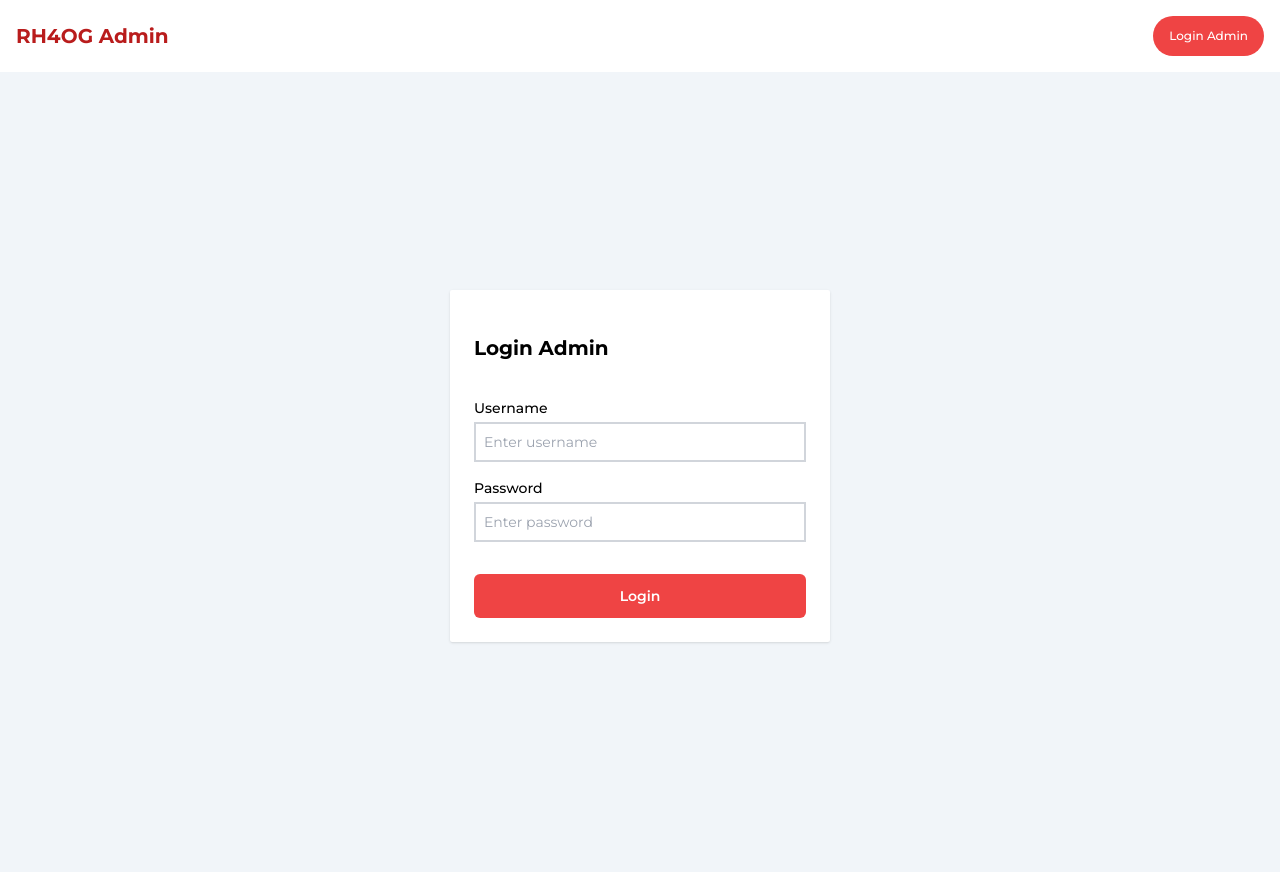
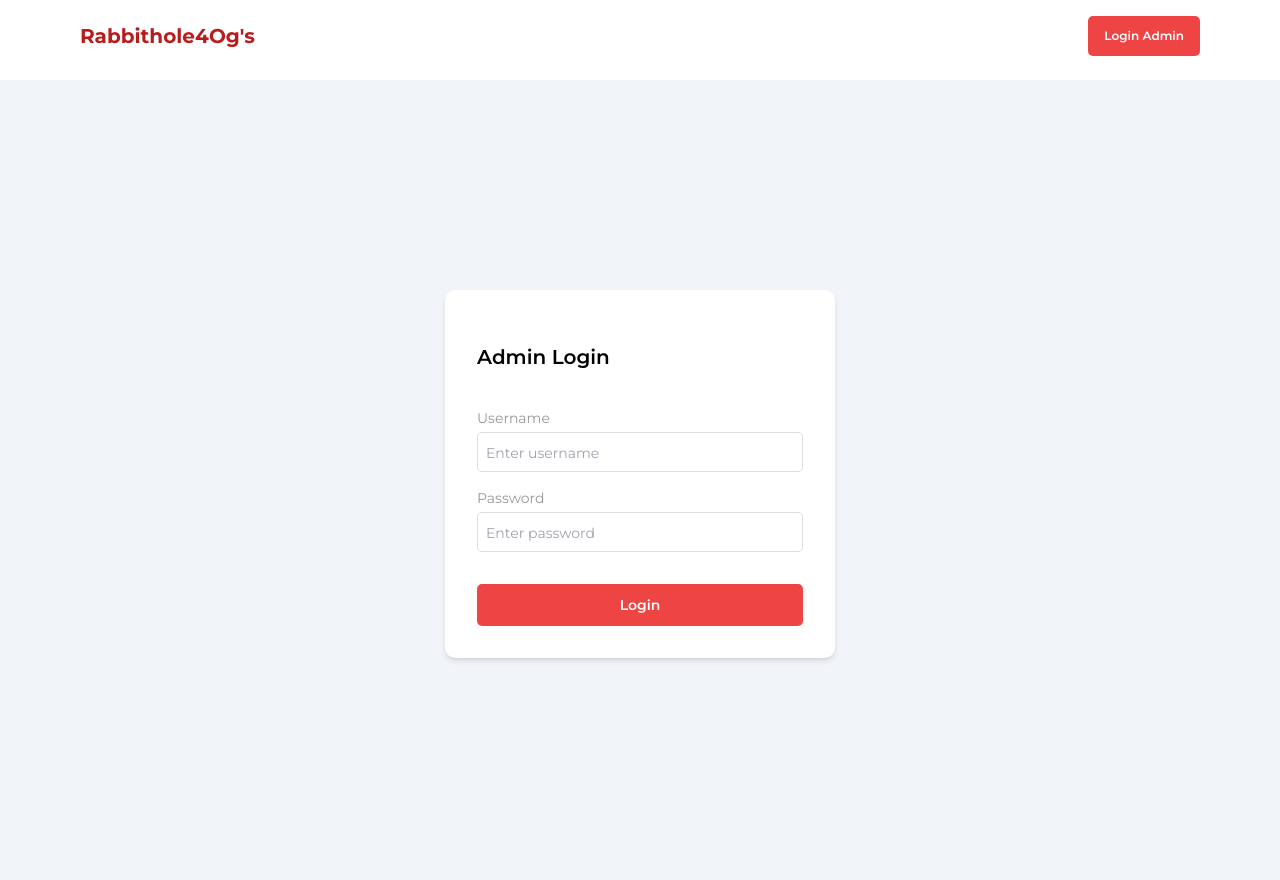
Before and after one commit to vulpes231/rabbit-admin, a React (Vite) app: page / in a window 1280 px wide. Built offline with nearby package versions, Linux system fonts and the light colour scheme.

Commit message:
redesign

```diff
--- a/package.json
+++ b/package.json
@@ -13,6 +13,7 @@
     "@reduxjs/toolkit": "^2.2.5",
     "autoprefixer": "^10.4.19",
     "axios": "^1.7.2",
+    "framer-motion": "^12.20.1",
     "postcss": "^8.4.38",
     "react": "^18.3.1",
     "react-dom": "^18.3.1",
--- /dev/null
+++ b/src/components/Erromodal.jsx
@@ -0,0 +1,18 @@
+import React from "react";
+import { CgClose } from "react-icons/cg";
+
+const Errormodal = ({ errorText }) => {
+	return (
+		<div className="p-4 fixed top-[80px] right-[10px] text-red-500 z-[1000] bg-white w-[280px] shadow-md rounded-[10px]">
+			<div className="flex flex-col items-center justify-center gap-2">
+				<CgClose className="w-8 h-8 text-red-500" />
+				<span className="flex flex-col items-center">
+					<h3 className="font-bold text-[14px] leading-[22px]">Success.</h3>
+					<h5 className="text-[13px] font-medium">{errorText}</h5>
+				</span>
+			</div>
+		</div>
+	);
+};
+
+export default Errormodal;
--- a/src/components/Forminput.jsx
+++ b/src/components/Forminput.jsx
@@ -9,7 +9,7 @@ const Forminput = ({ type, placeHolder, value, handleChange, name }) => {
 			value={value}
 			onChange={handleChange}
 			name={name}
-      className="w-full outline-none border-2 p-2 border-gray-300 placeholder:text-sm placeholder:font-thin focus:outline-red-500 focus:border-none"
+			className="w-full outline-none p-2 h-[40px] border border-[#dedede] placeholder:text-[14px] placeholder:font-thin focus:outline-red-500/50 focus:border-none text-[16px] text-[#000000] rounded-[5px]"
 		/>
 	);
 };
--- /dev/null
+++ b/src/components/Loadinmodal.jsx
@@ -0,0 +1,23 @@
+import { motion } from "framer-motion";
+import React from "react";
+
+const Loadinmodal = ({ loadingText }) => {
+	return (
+		<section className="w-full h-screen fixed left-0 top-0 flex items-center justify-center bg-black/50">
+			<div className="flex flex-col items-center gap-4">
+				<motion.div
+					className="w-12 h-12 rounded-full border-4 border-red-500 border-t-transparent"
+					animate={{ rotate: 360 }}
+					transition={{
+						duration: 1,
+						repeat: Infinity,
+						ease: "linear",
+					}}
+				/>
+				<h3 className="text-white">{loadingText}...</h3>
+			</div>
+		</section>
+	);
+};
+
+export default Loadinmodal;
--- a/src/components/Navbar.jsx
+++ b/src/components/Navbar.jsx
@@ -11,16 +11,16 @@ const Navbar = () => {
 	};
 
 	return (
-    <header className="w-full isolate top-0 bg-white">
-      <nav className="p-4 flex justify-between items-center">
-        <h1 className="font-bold text-xl text-red-700">RH4OG Admin</h1>
+		<header className="w-full h-[80px] isolate top-0 bg-white">
+			<nav className="py-4 px-20 flex justify-between items-center ">
+				<h1 className="font-bold text-xl text-red-700">Rabbithole4Og's</h1>
 				<div className="flex items-center gap-6">
 					<ul className="hidden lg:flex items-center gap-4">
 						{links.map((lnk) => {
 							return (
 								<li key={lnk.id}>
 									<Link
-                    className="inline-flex px-4 py-3 bg-red-500 text-white font-medium text-xs rounded-3xl hover:bg-red-700"
+										className="inline-flex px-4 py-3 bg-red-500 text-white font-semibold text-xs rounded-[5px] hover:bg-red-600"
 										to={lnk.path}
 									>
 										{lnk.title}
@@ -29,12 +29,12 @@ const Navbar = () => {
 							);
 						})}
 					</ul>
-          <button
+					{/* <button
 						className="text-xl font-semibold p-1 sm:hidden"
 						onClick={handleToggle}
 					>
 						{!toggle ? <MdMenu /> : <MdClose />}
-          </button>
+					</button> */}
 				</div>
 			</nav>
 		</header>
--- /dev/null
+++ b/src/components/Successmodal.jsx
@@ -0,0 +1,18 @@
+import React from "react";
+import { FaCheckCircle } from "react-icons/fa";
+
+const Successmodal = ({ successText }) => {
+	return (
+		<div className="p-4 fixed top-[80px] right-[10px] text-green-500 z-[1000] bg-white w-[280px] shadow-md rounded-[10px]">
+			<div className="flex flex-col items-center justify-center gap-2">
+				<FaCheckCircle className="w-8 h-8 text-green-500" />
+				<span className="flex flex-col items-center">
+					<h3 className="font-bold text-[14px] leading-[22px]">Success.</h3>
+					<h5 className="text-[13px] font-medium">{successText}</h5>
+				</span>
+			</div>
+		</div>
+	);
+};
+
+export default Successmodal;
--- a/src/components/index.jsx
+++ b/src/components/index.jsx
@@ -3,6 +3,15 @@ import Content from "./Content";
 import Section from "./Section";
 import Formdiv from "./Formdiv";
 import Forminput from "./Forminput";
-// import Authnav from "./Authnav";
+import Loadinmodal from "./Loadinmodal";
+import Successmodal from "./Successmodal";
 
-export { Navbar, Content, Section, Formdiv, Forminput };
+export {
+	Navbar,
+	Content,
+	Section,
+	Formdiv,
+	Forminput,
+	Loadinmodal,
+	Successmodal,
+};
--- a/src/constants/index.js
+++ b/src/constants/index.js
@@ -1,10 +1,16 @@
 const devServer = `http://localhost:4000`;
-const liveServer = `https://rabbit-server.onrender.com`;
+const liveServer = `https://server.rhs40gs.store`;
 
 const links = [
 	{ id: "login", title: "Login Admin", path: "/" },
 	// { id: "signup", title: "Signup", path: "/signup" },
 ];
+
+const style = {
+	label: "text-[14px] text-[#979797] font-normal",
+	button:
+		"bg-red-500 text-white font-semibold text-[14px] capitalize h-[42px] rounded-[5px] mt-4 hover:bg-red-600",
+};
 
 const authLinks = [
 	{ id: "dash", title: "Dashboard", path: "/dash" },
@@ -25,4 +31,4 @@ const sendError = (error) => {
 	}
 };
 
-export { devServer, liveServer, links, authLinks, sendError };
+export { devServer, liveServer, links, authLinks, sendError, style };
--- a/src/pages/Login.jsx
+++ b/src/pages/Login.jsx
@@ -1,9 +1,10 @@
 import React, { useEffect, useState } from "react";
-import { Formdiv, Section } from "../components";
+import { Formdiv, Loadinmodal, Section, Successmodal } from "../components";
 import Forminput from "../components/Forminput";
 import { useDispatch, useSelector } from "react-redux";
 import { signinAdmin } from "../features/loginSlice";
 import { useNavigate } from "react-router-dom";
+import { style } from "../constants";
 
 const initialState = {
 	username: "",
@@ -30,7 +31,7 @@ const Login = () => {
 	const handleLogin = (e) => {
 		e.preventDefault();
 		dispatch(signinAdmin(formData));
-    console.log(formData);
+		// console.log(formData);
 		// resetInput();
 	};
 
@@ -58,11 +59,15 @@ const Login = () => {
 				<form
 					onSubmit={handleLogin}
 					action=""
-          className="bg-white rounded-sm shadow p-6 flex flex-col gap-4 w-full md:w-[380px]"
+					className="bg-white rounded-[10px] shadow-md p-8 flex flex-col gap-4 w-full md:w-[390px]"
 				>
-          <h4 className="text-xl font-bold capitalize my-5">Login Admin</h4>
+					<h4 className="text-[20px] font-semibold capitalize my-5">
+						Admin login
+					</h4>
 					<Formdiv>
-            <label htmlFor="">username</label>
+						<label className={style.label} htmlFor="">
+							username
+						</label>
 						<Forminput
 							type={"text"}
 							placeHolder={"Enter username"}
@@ -73,7 +78,9 @@ const Login = () => {
 					</Formdiv>
 
 					<Formdiv>
-            <label htmlFor="">password</label>
+						<label className={style.label} htmlFor="">
+							password
+						</label>
 						<Forminput
 							type={"password"}
 							placeHolder={"Enter password"}
@@ -87,17 +94,12 @@ const Login = () => {
 							{error}
 						</p>
 					)}
-          {accessToken && (
-            <p className="text-green-700 font-sm bg-green-500 bg-opacity-10 p-2 ">
-              Login successful.
-            </p>
-          )}
 
-          <button className="bg-red-500 text-white font-semibold text-sm capitalize py-3 px-2 rounded-md mt-4 hover:bg-red-800">
-            {loading ? "logging in..." : "login"}
-          </button>
+					<button className={style.button}>login</button>
 				</form>
 			</div>
+			{loading && <Loadinmodal loadingText={"Logging in"} />}
+			{accessToken && <Successmodal successText={"Login Successful."} />}
 		</Section>
 	);
 };
```
Also changed, not shown: 1 other file (tests, documents, lock files or other folders). Lines whose indentation alone changed are shown as unchanged.
